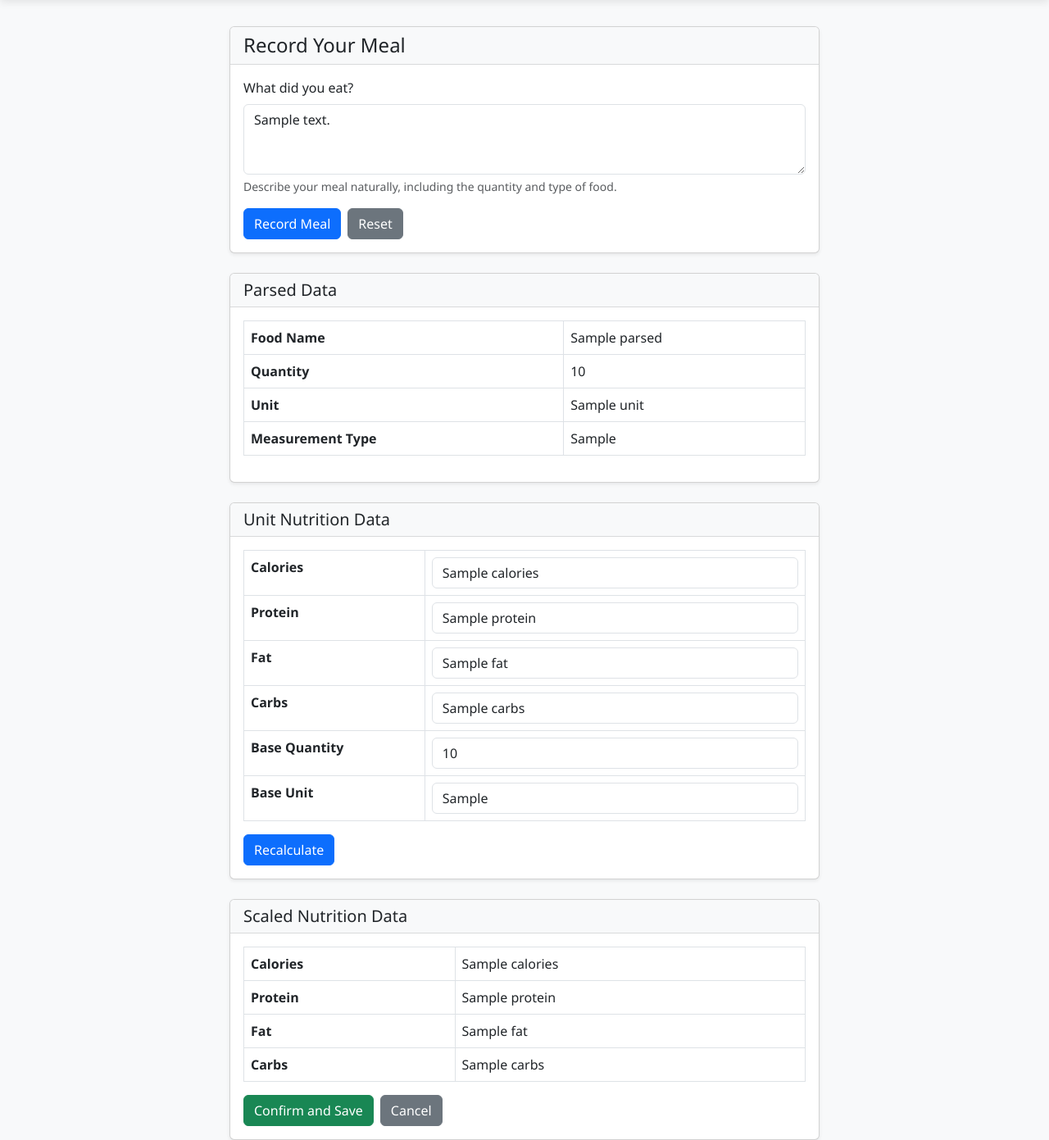
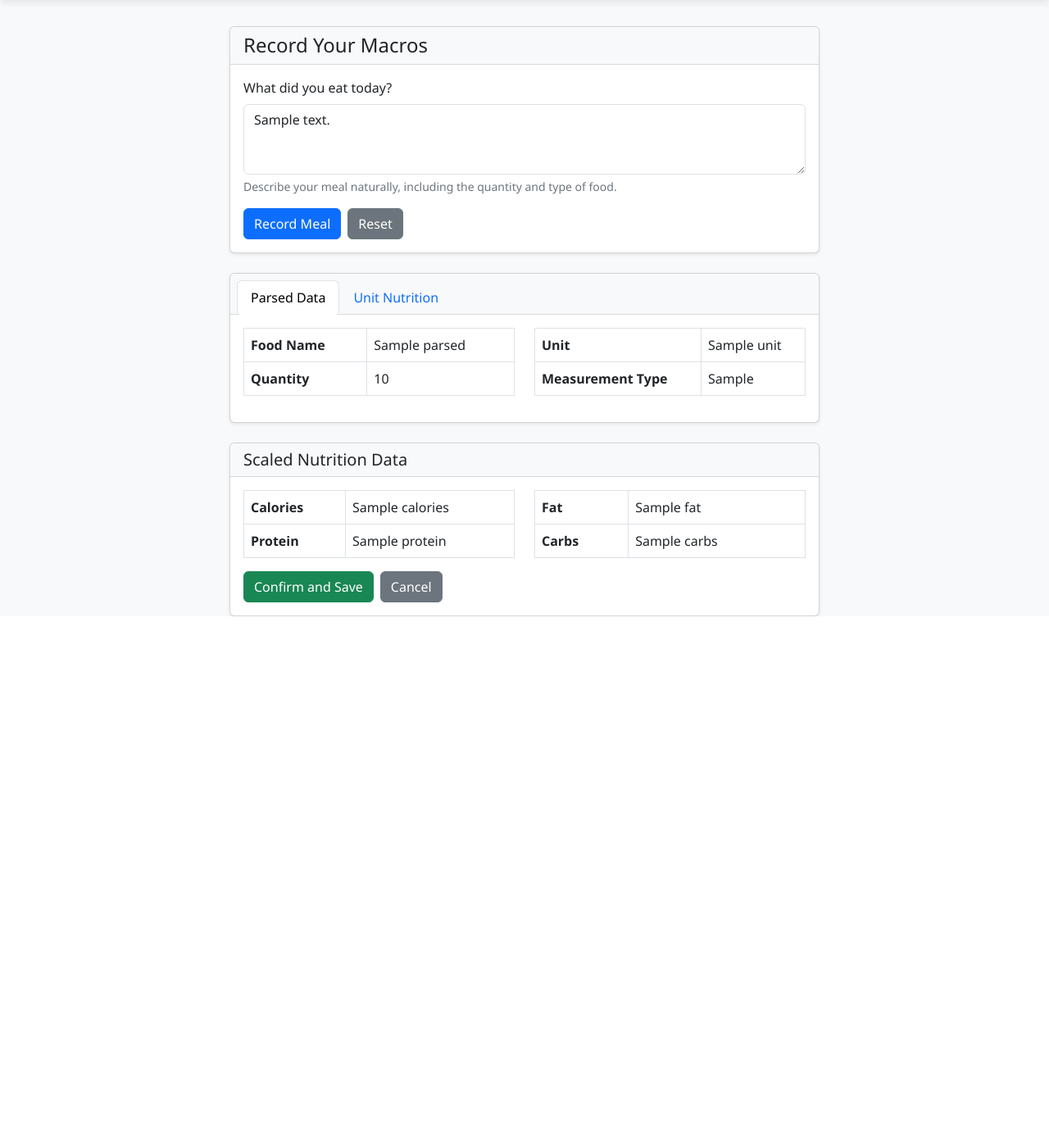
Before and after one commit to rajkumarpandit/my_health_tracker, a Flask app: template app/templates/meal/record.html in a window 1280 px wide. Shown: the part 78-1469 px from the top of the page at 82% size. After the commit the page ends 830 px from the top, so only its background shows below. Run offline with Flask 3, Linux system fonts and the light colour scheme; the template is opened without the code that fills it: most values are stand-ins (such as "Sample title", 1, 10 or a date in 2020); one stand-in notice (Sample message) is shown; parts of the project's set-up code (start-up, migrations or seed data) failed here and were passed over.

Commit message:
record meal compressing design

```diff
--- a/app/routes/auth.py
+++ b/app/routes/auth.py
@@ -21,7 +21,7 @@ def login():
             login_user(user)
             user.update_last_login()
             next_page = request.args.get('next')
-            flash('Successfully logged in!', 'success')
+            flash('Successfully logged in!', 'success-quiet')
             # Redirect to meal recording page by default
             return redirect(next_page or url_for('meal.record_meal'))
         flash('Invalid email or password', 'error')
@@ -56,5 +56,5 @@ def logout():
     logout_user()
     # Clear Flask session data
     session.clear()
-    flash('Successfully logged out!', 'success')
+    flash('Successfully logged out!', 'success-quiet')
     return redirect(url_for('main.index'))
--- a/app/templates/auth/login.html
+++ b/app/templates/auth/login.html
@@ -26,8 +26,8 @@
                             <span class="text-danger">{{ error }}</span>
                         {% endfor %}
                     </div>
-                    <div class="d-grid">
-                        {{ form.submit(class="btn btn-primary") }}
+                    <div class="mb-3">
+                        {{ form.submit(class="btn btn-primary px-4") }}
                     </div>
                 </form>
             </div>
--- a/app/templates/base.html
+++ b/app/templates/base.html
@@ -62,10 +62,12 @@
         {% with messages = get_flashed_messages(with_categories=true) %}
             {% if messages %}
                 {% for category, message in messages %}
-                    <div class="alert alert-{{ category }} alert-dismissible fade show" role="alert">
+                    {% if category != 'success-quiet' %}
+                    <div class="alert alert-{{ category if category != 'message' else 'info' }} alert-dismissible fade show" role="alert">
                         {{ message }}
                         <button type="button" class="btn-close" data-bs-dismiss="alert" aria-label="Close"></button>
                     </div>
+                    {% endif %}
                 {% endfor %}
             {% endif %}
         {% endwith %}
--- a/app/templates/meal/record.html
+++ b/app/templates/meal/record.html
@@ -6,12 +6,12 @@
         <div class="col-md-8">
             <div class="card">
                 <div class="card-header">
-                    <h4 class="mb-0">Record Your Meal</h4>
+                    <h4 class="mb-0">Record Your Macros</h4>
                 </div>
                 <div class="card-body">
                     <form method="POST" action="{{ url_for('meal.record_meal') }}" id="mealForm">
                         <div class="mb-3">
-                            <label for="meal_text" class="form-label">What did you eat?</label>
+                            <label for="meal_text" class="form-label">What did you eat today?</label>
                             <textarea class="form-control" id="meal_text" name="meal_text" rows="3"
                                     placeholder="Example: I ate 250 grams of grilled chicken breast"
                                     required>{{ meal_text }}</textarea>
@@ -34,36 +34,82 @@
             {% if parsed_data %}
             <div class="card mt-4">
                 <div class="card-header">
-                    <h5 class="mb-0">Parsed Data</h5>
+                    <ul class="nav nav-tabs card-header-tabs" role="tablist">
+                        <li class="nav-item">
+                            <a class="nav-link active" id="parsed-tab" data-bs-toggle="tab" href="#parsed" role="tab">Parsed Data</a>
+                        </li>
+                        <li class="nav-item">
+                            <a class="nav-link" id="nutrition-tab" data-bs-toggle="tab" href="#nutrition" role="tab">Unit Nutrition</a>
+                        </li>
+                    </ul>
                 </div>
                 <div class="card-body">
+                    <div class="tab-content">
+                        <!-- Parsed Data Tab -->
+                        <div class="tab-pane fade show active" id="parsed" role="tabpanel">
+                            <div class="container-fluid px-0">
+                                <div class="row">
+                                    <div class="col-md-6">
                                         <table class="table table-bordered">
                                             <tr><th>Food Name</th><td>{{ parsed_data.food_name }}</td></tr>
                                             <tr><th>Quantity</th><td>{{ parsed_data.quantity }}</td></tr>
+                                        </table>
+                                    </div>
+                                    <div class="col-md-6">
+                                        <table class="table table-bordered">
                                             <tr><th>Unit</th><td>{{ parsed_data.unit }}</td></tr>
                                             <tr><th>Measurement Type</th><td>{{ parsed_data.measurement_type }}</td></tr>
                                         </table>
                                     </div>
                                 </div>
+                            </div>
+                        </div>
 
-            <div class="card mt-4">
-                <div class="card-header">
-                    <h5 class="mb-0">Unit Nutrition Data</h5>
+                        <!-- Unit Nutrition Data Tab -->
+                        <div class="tab-pane fade" id="nutrition" role="tabpanel">
+                            <form method="get" action="{{ url_for('meal.record_meal') }}">
+                                <div class="container-fluid px-0">
+                                    <div class="row">
+                                        <div class="col-md-6">
+                                            <table class="table table-bordered">
+                                                <tr>
+                                                    <th>Calories</th>
+                                                    <td><input type="text" name="calories" class="form-control" value="{{ unit_nutrition_data.calories }}"></td>
+                                                </tr>
+                                                <tr>
+                                                    <th>Protein</th>
+                                                    <td><input type="text" name="protein" class="form-control" value="{{ unit_nutrition_data.protein }}"></td>
+                                                </tr>
+                                                <tr>
+                                                    <th>Fat</th>
+                                                    <td><input type="text" name="fat" class="form-control" value="{{ unit_nutrition_data.fat }}"></td>
+                                                </tr>
+                                            </table>
                                         </div>
-                <div class="card-body">
-                    <form method="get" action="{{ url_for('meal.record_meal') }}">
+                                        <div class="col-md-6">
                                             <table class="table table-bordered">
-                            <tr><th>Calories</th><td><input type="text" name="calories" class="form-control" value="{{ unit_nutrition_data.calories }}"></td></tr>
-                            <tr><th>Protein</th><td><input type="text" name="protein" class="form-control" value="{{ unit_nutrition_data.protein }}"></td></tr>
-                            <tr><th>Fat</th><td><input type="text" name="fat" class="form-control" value="{{ unit_nutrition_data.fat }}"></td></tr>
-                            <tr><th>Carbs</th><td><input type="text" name="carbs" class="form-control" value="{{ unit_nutrition_data.carbs }}"></td></tr>
-                            <tr><th>Base Quantity</th><td><input type="text" name="base_quantity" class="form-control" value="{{ unit_nutrition_data.base_quantity }}"></td></tr>
-                            <tr><th>Base Unit</th><td><input type="text" name="base_unit" class="form-control" value="{{ unit_nutrition_data.base_unit }}"></td></tr>
+                                                <tr>
+                                                    <th>Carbs</th>
+                                                    <td><input type="text" name="carbs" class="form-control" value="{{ unit_nutrition_data.carbs }}"></td>
+                                                </tr>
+                                                <tr>
+                                                    <th>Base Quantity</th>
+                                                    <td><input type="text" name="base_quantity" class="form-control" value="{{ unit_nutrition_data.base_quantity }}" readonly></td>
+                                                </tr>
+                                                <tr>
+                                                    <th>Base Unit</th>
+                                                    <td><input type="text" name="base_unit" class="form-control" value="{{ unit_nutrition_data.base_unit }}" readonly></td>
+                                                </tr>
                                             </table>
+                                        </div>
+                                    </div>
+                                </div>
                                 <input type="hidden" name="parsed_data" value='{{ parsed_data | tojson | safe }}'>
                                 <input type="hidden" name="meal_text" value="{{ meal_text }}">
                                 <button type="submit" name="calculate" class="btn btn-primary">Recalculate</button>
                             </form>
+                        </div>
+                    </div>
                 </div>
             </div>
 
@@ -72,12 +118,22 @@
                     <h5 class="mb-0">Scaled Nutrition Data</h5>
                 </div>
                 <div class="card-body">
+                    <div class="container-fluid px-0">
+                        <div class="row">
+                            <div class="col-md-6">
                                 <table class="table table-bordered">
                                     <tr><th>Calories</th><td>{{ scaled_nutrition_data.calories }}</td></tr>
                                     <tr><th>Protein</th><td>{{ scaled_nutrition_data.protein }}</td></tr>
+                                </table>
+                            </div>
+                            <div class="col-md-6">
+                                <table class="table table-bordered">
                                     <tr><th>Fat</th><td>{{ scaled_nutrition_data.fat }}</td></tr>
                                     <tr><th>Carbs</th><td>{{ scaled_nutrition_data.carbs }}</td></tr>
                                 </table>
+                            </div>
+                        </div>
+                    </div>
                     <div class="d-flex gap-2">
                         <form method="get" action="{{ url_for('meal.record_meal') }}">
                             <!-- Hidden inputs for unit values -->
@@ -118,6 +174,27 @@
     font-weight: bold;
     color: #4361ee;
 }
+
+/* Placeholder styling */
+::placeholder {
+    color: #adb5bd !important;
+    opacity: 0.7 !important;
+}
+
+:-ms-input-placeholder {
+    color: #adb5bd !important;
+    opacity: 0.7 !important;
+}
+
+::-ms-input-placeholder {
+    color: #adb5bd !important;
+    opacity: 0.7 !important;
+}
+
+/* Form text helper styling */
+.form-text {
+    color: #6c757d;
+}
 </style>
 
 <script>
```
Also changed, not shown: app/routes/meal.py (+13 -10 lines). Lines whose indentation alone changed are shown as unchanged.
